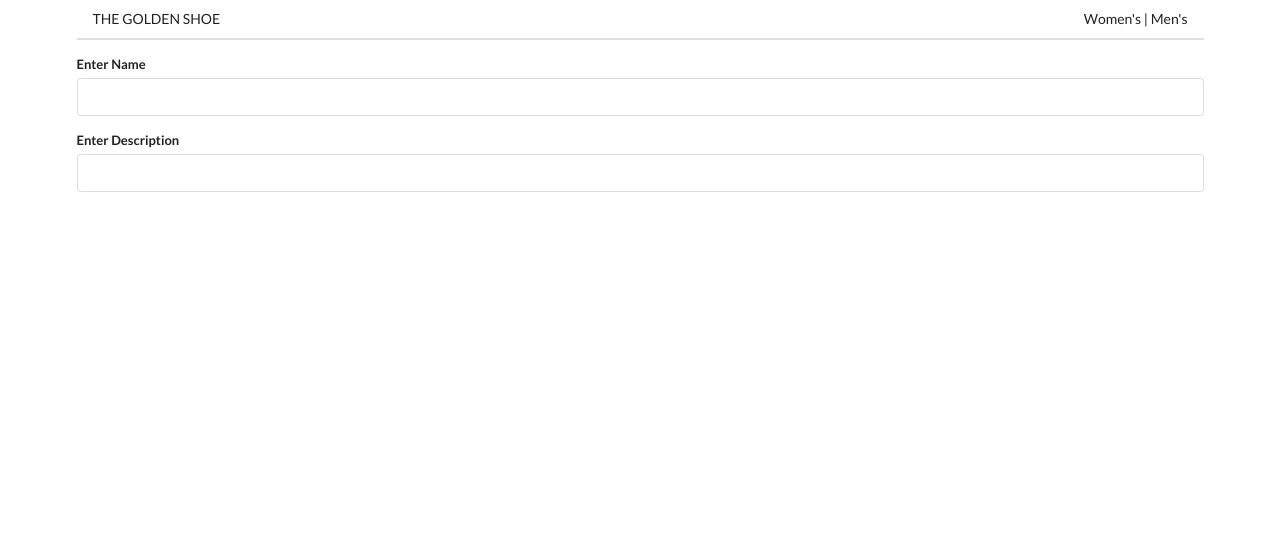
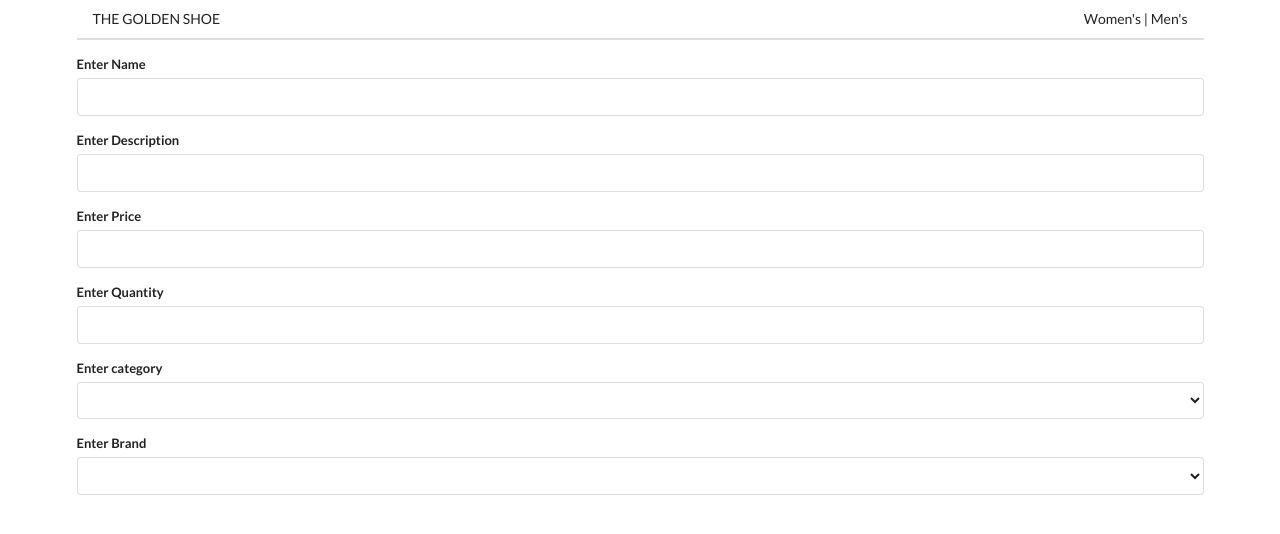
Before and after one commit to rhysbowenharries/shoe-store, a React (Create React App) app: page /Shoes/new in a window 1280 px wide. Shown: the top 534 px of the page. Built offline with nearby package versions, Linux system fonts and the light colour scheme.

Commit message:
form built

```diff
--- a/src/components/shoes/ShoeCreate.js
+++ b/src/components/shoes/ShoeCreate.js
@@ -1,12 +1,27 @@
 import React from "react";
 import { Field, reduxForm } from "redux-form";
 
+const brands = ["Nike", "Hushpuppy", "Mona Lisa", "Kickers"];
+const categories = [
+  "M sports",
+  "M evening",
+  "M casual",
+  "M slippers",
+  "M Sandles",
+  "W sports",
+  "W evening",
+  "W casual",
+  "W slippers",
+  "Heels",
+  "Pumps",
+];
+
 class ShoeCreate extends React.Component {
-  renderInput({ input, label }) {
+  renderInput({ input, label, type }) {
     return (
       <div className="field">
         <label>{label}</label>
-        <input {...input} />
+        <input {...input} type={type} />
       </div>
     );
   }
@@ -19,6 +34,40 @@ class ShoeCreate extends React.Component {
           component={this.renderInput}
           label="Enter Description"
         />
+        <Field
+          name="price"
+          type="number"
+          component={this.renderInput}
+          label="Enter Price"
+        />
+        <Field
+          name="quantity"
+          type="number"
+          component={this.renderInput}
+          label="Enter Quantity"
+        />
+        <div className="field">
+          <label>Enter category</label>
+          <Field name="category" component="select">
+            <option value=""></option>
+            {categories.map((categoryOption) => (
+              <option value={categoryOption} key={categoryOption}>
+                {categoryOption}
+              </option>
+            ))}
+          </Field>
+        </div>
+        <div className="field">
+          <label>Enter Brand</label>
+          <Field name="brand" component="select">
+            <option value=""></option>
+            {brands.map((brandOption) => (
+              <option value={brandOption} key={brandOption}>
+                {brandOption}
+              </option>
+            ))}
+          </Field>
+        </div>
       </form>
     );
   }
```
Also changed, not shown: 1 other file (tests, documents, lock files or other folders).
